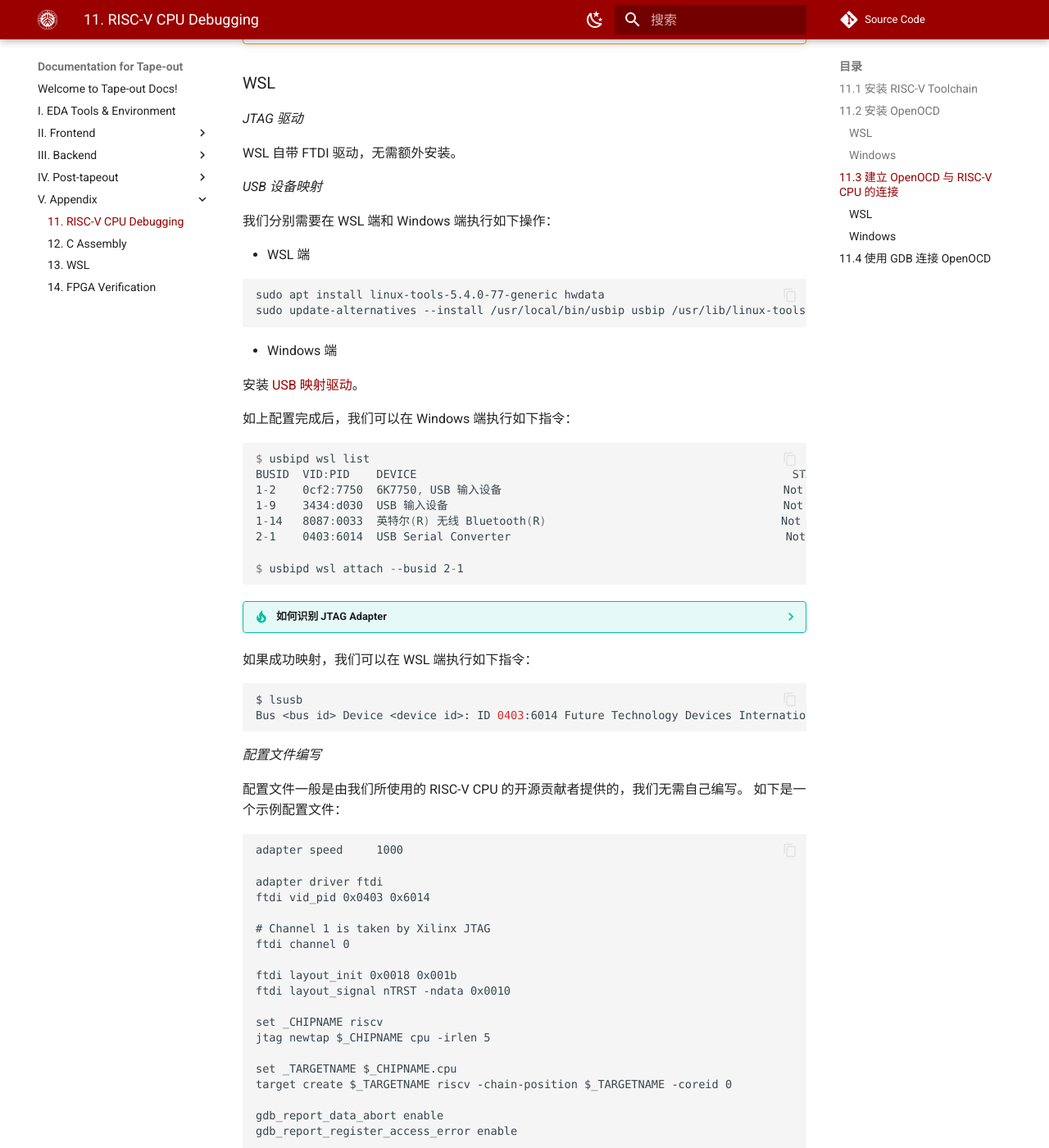
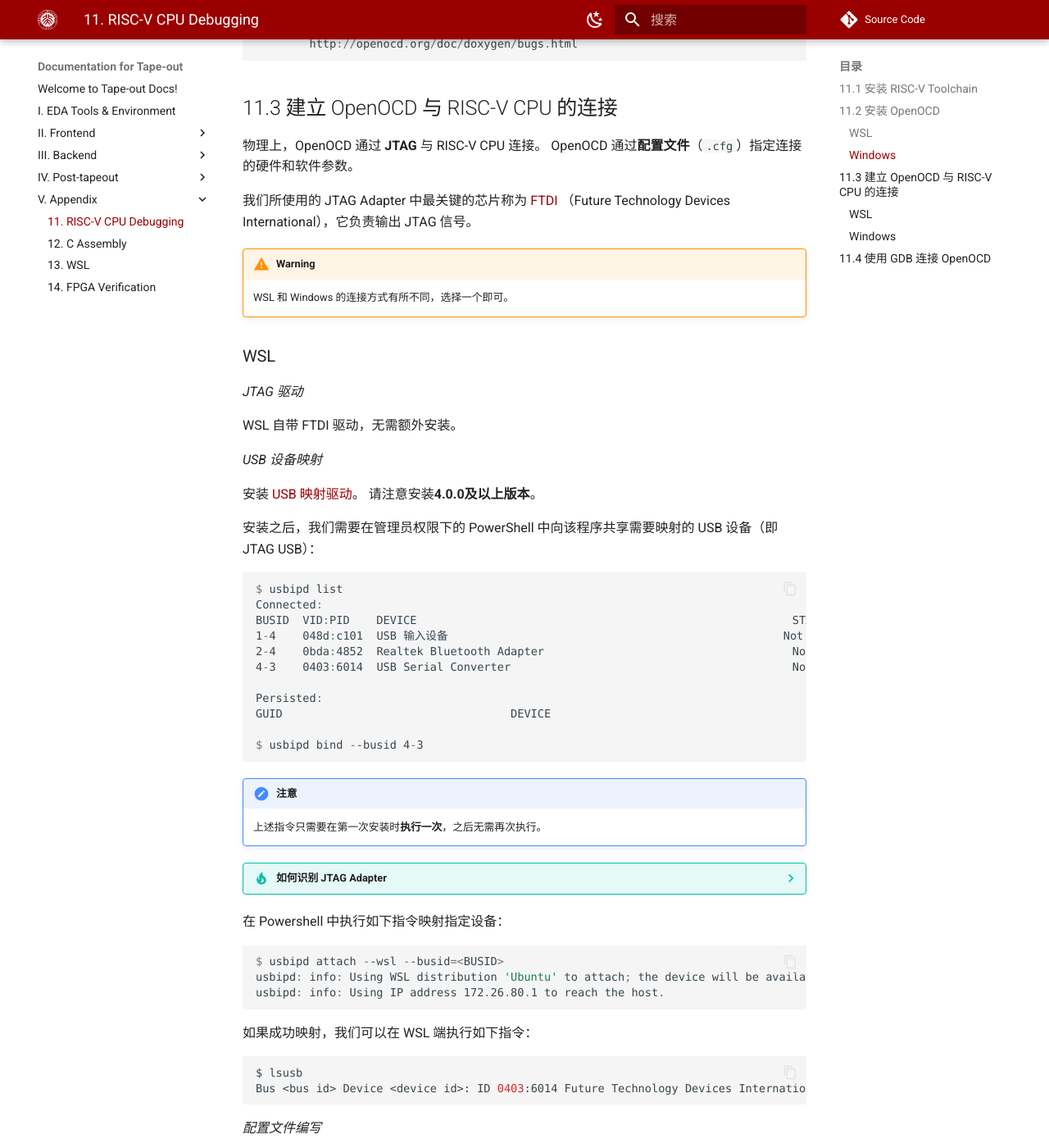
Before and after one commit to pku-pacific-lab-team/Tape-out_template_doc, an MkDocs documentation site: the page built from docs/11_cpu_debug.md, in a window 1280 px wide and 1400 px high, scrolled down 3432 px. Shown: the whole window at 82% size. Built offline with MkDocs 1.6.1 and Material for MkDocs 9.7.7, drawn with Linux system fonts in a browser that asks for light colours; some web fonts are replaced; comment, search, counter and statistics services are not loaded; some of the changed text lies outside the part shown.

Commit message:
Update 11_cpu_debug:

````diff
--- a/docs/11_cpu_debug.md
+++ b/docs/11_cpu_debug.md
@@ -1,4 +1,21 @@
 # 11. RISC-V CPU 调试
+
+!!! tip "TLDR"
+
+    1. 安装 [RISC-V 工具链](https://github.com/Siris-Li/RISC-V-GCC-TOOLCHAIN)。
+    2. 安装 OpenOCD（选择在 [WSL](https://github.com/riscv-collab/riscv-openocd) 或 [Windows](https://github.com/openocd-org/openocd/releases/tag/v0.12.0) 安装）。
+    3. 建立 OpenOCD 与 RISC-V CPU 的连接（WSL 需要额外[映射 USB 端口](https://github.com/dorssel/usbipd-win/releases)，Windows 需要额外[安装 USB 驱动](https://visualgdb.com/UsbDriverTool/)）。
+    4. 使用 GDB 连接 OpenOCD。
+    5. 调试程序。
+
+    ```bash
+    ## One shell to run OpenOCD
+    sudo openocd -f <config file>   # step 3
+
+    ## Another shell to run GDB
+    riscv-none-elf-gdb              # step 4
+    (gdb) target remote :3333
+    ```
 
 为了便于 CPU 的调试，ISA 会规定 Debug Module 的设计规范，以便于调试器（Debugger）与 CPU 之间的通信。
 RISC-V 的 Debug Module 也是如此，详情可以查阅[官方设计说明文档](https://riscv.org/wp-content/uploads/2019/03/riscv-debug-release.pdf)。
@@ -161,31 +178,27 @@
 
 *USB 设备映射*
 
-我们分别需要在 WSL 端和 Windows 端执行如下操作：
+安装 [USB 映射驱动](https://github.com/dorssel/usbipd-win/releases)。
+请注意安装**4.0.0及以上版本**。
 
-- WSL 端
+安装之后，我们需要在管理员权限下的 PowerShell 中向该程序共享需要映射的 USB 设备（即 JTAG USB）：
 
-```bash
-sudo apt install linux-tools-5.4.0-77-generic hwdata
-sudo update-alternatives --install /usr/local/bin/usbip usbip /usr/lib/linux-tools/5.4.0-77-generic/usbip 20
+```powershell
+$ usbipd list
+Connected:
+BUSID  VID:PID    DEVICE                                                        STATE
+1-4    048d:c101  USB 输入设备                                                  Not shared
+2-4    0bda:4852  Realtek Bluetooth Adapter                                     Not shared
+4-3    0403:6014  USB Serial Converter                                          Not shared
+
+Persisted:
+GUID                                  DEVICE
+
+$ usbipd bind --busid 4-3
 ```
 
-- Windows 端
-
-安装 [USB 映射驱动](https://github.com/dorssel/usbipd-win/releases)。
-
-如上配置完成后，我们可以在 Windows 端执行如下指令：
-
-```powershell
-$ usbipd wsl list
-BUSID  VID:PID    DEVICE                                                        STATE
-1-2    0cf2:7750  6K7750, USB 输入设备                                          Not attached
-1-9    3434:d030  USB 输入设备                                                  Not attached
-1-14   8087:0033  英特尔(R) 无线 Bluetooth(R)                                   Not attached
-2-1    0403:6014  USB Serial Converter                                         Not attached
-
-$ usbipd wsl attach --busid 2-1
-```
+!!! note "注意"
+    上述指令只需要在第一次安装时**执行一次**，之后无需再次执行。
 
 ??? tip "如何识别 JTAG Adapter"
     根据 VID:PID 即可识别。
@@ -194,6 +207,14 @@
     **VID (Vendor ID, 厂商标识符)**：USB 组织分配给设备制造商的一个唯一标识符。
 
     **PID (Product ID, 产品标识符)**：制造商为设备分配的唯一标识符。
+
+在 Powershell 中执行如下指令映射指定设备：
+
+```powershell
+$ usbipd attach --wsl --busid=<BUSID>
+usbipd: info: Using WSL distribution 'Ubuntu' to attach; the device will be available in all WSL 2 distributions.
+usbipd: info: Using IP address 172.26.80.1 to reach the host.
+```
 
 如果成功映射，我们可以在 WSL 端执行如下指令：
 
````
Also changed, not shown: docs/10_testing.md (+5 -1 lines), 1 other file.
